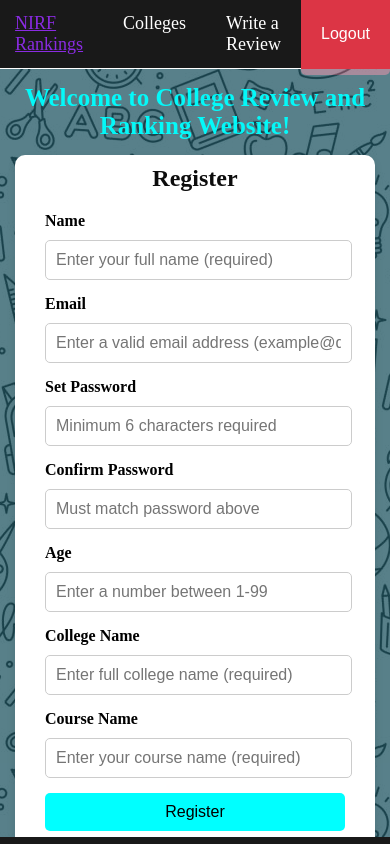
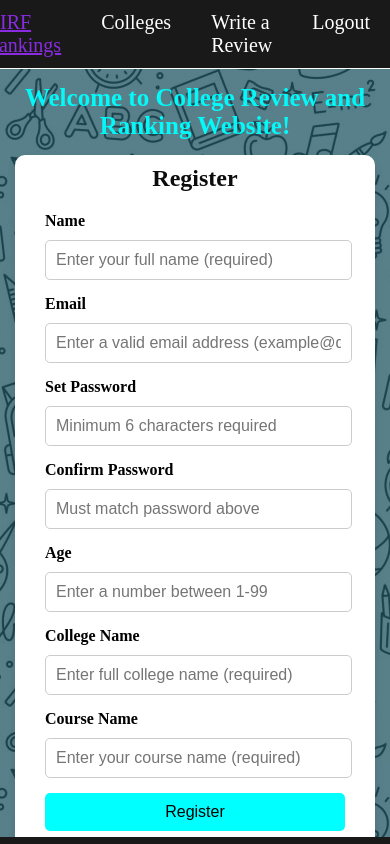
Before and after one commit to Megh39/college_review, a React (Vite) app: page / in a window 390 px wide. Built offline with nearby package versions, Linux system fonts and the light colour scheme.

Commit message:
logout button

```diff
--- a/src/Components/Navigation/Navigation.css
+++ b/src/Components/Navigation/Navigation.css
@@ -10,19 +10,14 @@
   justify-content: space-between;
 }
 .navLinks a {
-  padding:15px 20px;
+  padding: 15px 20px;
   font-size: 20px;
   color: white;
   transition: 0.2s;
 }
+
 .navLinks a:hover {
   color: blueviolet;
   text-decoration: underline;
   transition: 0.3s;
 }
-@media (max-width:576px){
-  .navLinks a{
-    padding:  20px;
-    font-size: 18px;
-  }
-}
--- a/src/Components/Navigation/Navigation.jsx
+++ b/src/Components/Navigation/Navigation.jsx
@@ -1,25 +1,28 @@
 import React from "react";
+import { Link, useNavigate } from "react-router-dom";
 import "./Navigation.css";
-import { Link } from "react-router-dom";
+
 const Navigation = () => {
+    const navigate = useNavigate();
 
     const handleLogout = () => {
         localStorage.removeItem("user");
-        navigate("/login");
+        navigate("/register");
     };
+
     return (
-        <>
         <div className="navigationBar">
             <div className="navLinks">
                 <Link to="/dashboard">Dashboard</Link>
                 <Link to="/nirfranking">NIRF Rankings</Link>
                 <Link to="/colleges">Colleges</Link>
                 <Link to="/review">Write a Review</Link>
-                    <button className="logout-btn" onClick={handleLogout}>Logout</button>
-
+                <Link to="#" onClick={handleLogout} >
+                    Logout
+                </Link>
             </div>
         </div>
-        </>
-    )
-}
+    );
+};
+
 export default Navigation;
```
Lines whose indentation alone changed are shown as unchanged.
